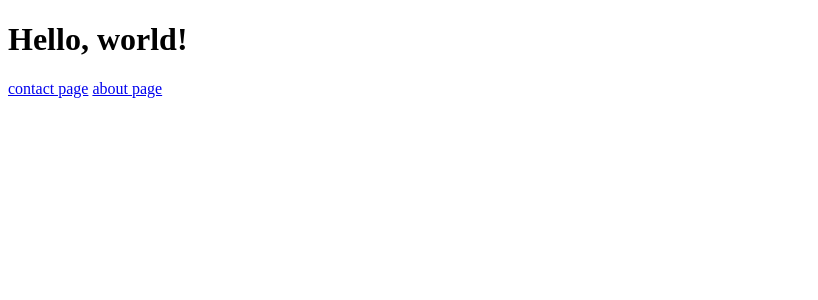
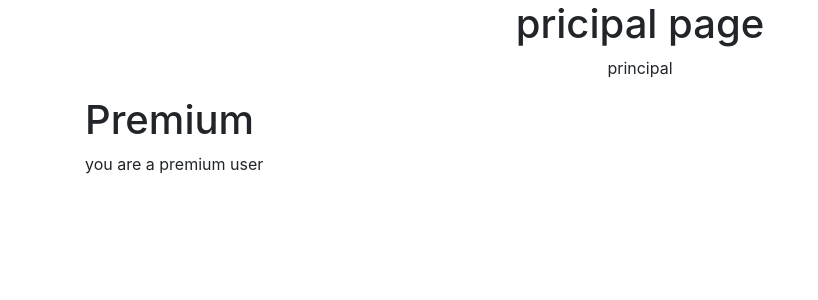
Before and after one commit to GersonEmanuel/ecommerce, a Django app: page /ecommerce/ in a window 1280 px wide. Shown: the top 300 px of the page, without its empty margins (0-818 px from the left). Run offline with Django 5.2, Linux system fonts and the light colour scheme; a user stored in the database is signed in; some libraries are stand-ins or nearby versions.

Commit message:
changing index.html

```diff
--- a/ecommerce/templates/index.html
+++ b/ecommerce/templates/index.html
@@ -1,13 +1,33 @@
 <!doctype html>
 <html lang="en">
-  <head>
-    <meta charset="utf-8">
-    <meta name="viewport" content="width=device-width, initial-scale=1">
-    <title>Bootstrap demo</title>
-  </head>
-  <body>
-    <h1>Hello, world!</h1>
-    <a href="{%url 'contact'%}">contact page</a>
-    <a href="{%url 'about'%}">about page</a>
-  </body>
+    <head>
+        <!-- Required meta tags -->
+        <meta charset="utf-8">
+        <meta name="viewport" content="width=device-width, initial-scale=1, shrink-to-fit=no">
+
+        <!-- Bootstrap CSS -->
+        <link rel="stylesheet" href="https://stackpath.bootstrapcdn.com/bootstrap/4.1.3/css/bootstrap.min.css" integrity="sha384-MCw98/SFnGE8fJT3GXwEOngsV7Zt27NXFoaoApmYm81iuXoPkFOJwJ8ERdknLPMO" crossorigin="anonymous">
+    </head>
+    <body>
+        <div class='text-center'>
+            <h1>{{ title }}</h1>
+            <p>{{ content }}</p>
+        </div>
+        <div class='container'>
+            {% if request.user.is_authenticated %}
+            <div class='row'>
+                <div class='col'>
+                    <h1>Premium</h1>
+                    <p>{{ premium_content }}</p>
+                </div>
+            </div>
+            {% endif %}
+        </div>
+
+        <!-- Optional JavaScript -->
+        <!-- jQuery first, then Popper.js, then Bootstrap JS -->
+        <script src="https://code.jquery.com/jquery-3.3.1.slim.min.js" integrity="sha384-q8i/X+965DzO0rT7abK41JStQIAqVgRVzpbzo5smXKp4YfRvH+8abtTE1Pi6jizo" crossorigin="anonymous"></script>
+        <script src="https://cdnjs.cloudflare.com/ajax/libs/popper.js/1.14.3/umd/popper.min.js" integrity="sha384-ZMP7rVo3mIykV+2+9J3UJ46jBk0WLaUAdn689aCwoqbBJiSnjAK/l8WvCWPIPm49" crossorigin="anonymous"></script>
+        <script src="https://stackpath.bootstrapcdn.com/bootstrap/4.1.3/js/bootstrap.min.js" integrity="sha384-ChfqqxuZUCnJSK3+MXmPNIyE6ZbWh2IMqE241rYiqJxyMiZ6OW/JmZQ5stwEULTy" crossorigin="anonymous"></script>
+    </body>
 </html>
--- a/ecommerce/views.py
+++ b/ecommerce/views.py
@@ -6,7 +6,7 @@ from .forms import *
 def home_page(request):
     context={'title': 'pricipal page', 'content':'principal'}
     if request.user.is_authenticated:
-        context['content'] = 'you are a premium user'
+        context['premium_content'] = 'you are a premium user'
     return render(request, 'index.html', context)
 
 def about_page(request):
```
